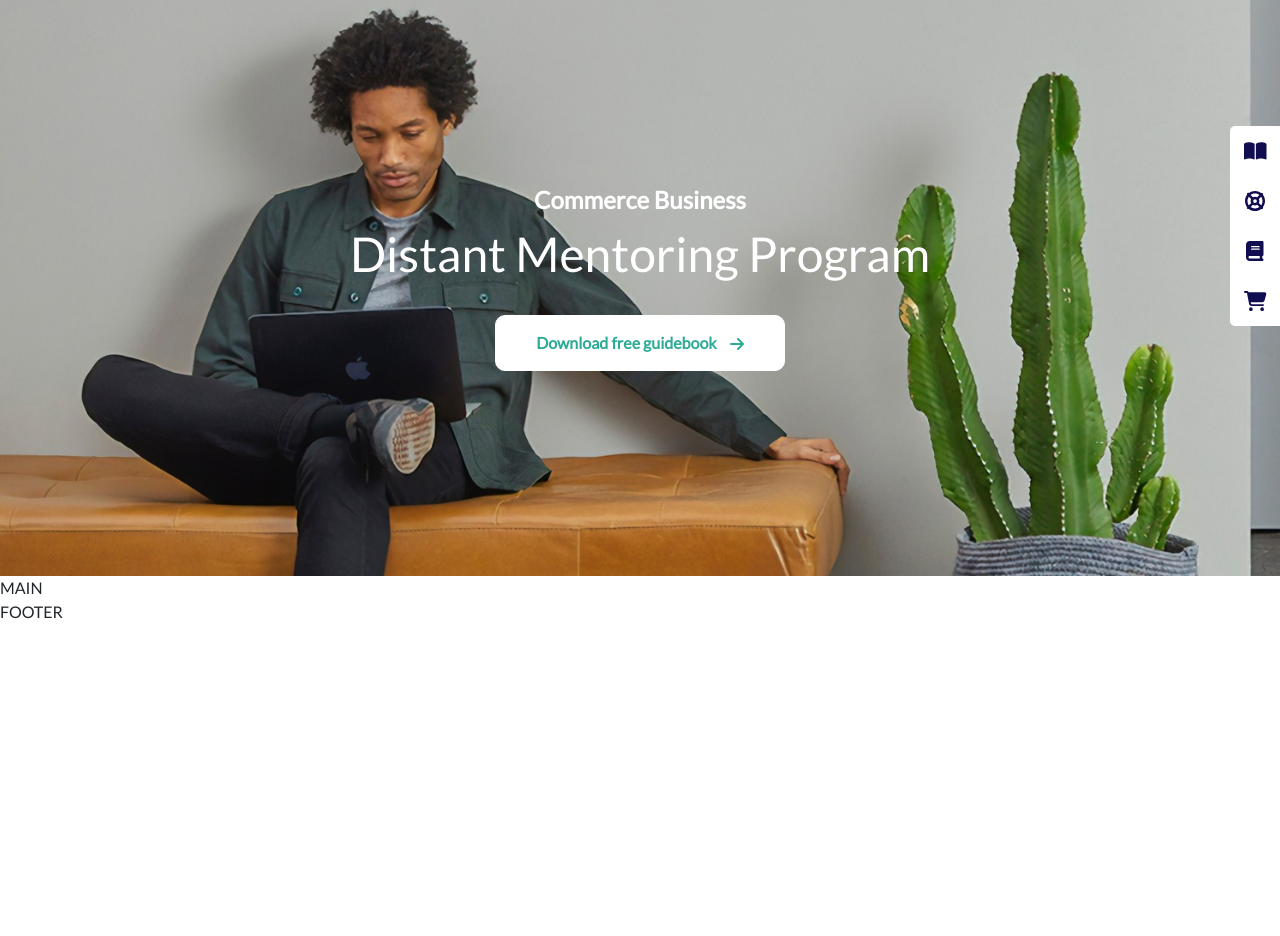
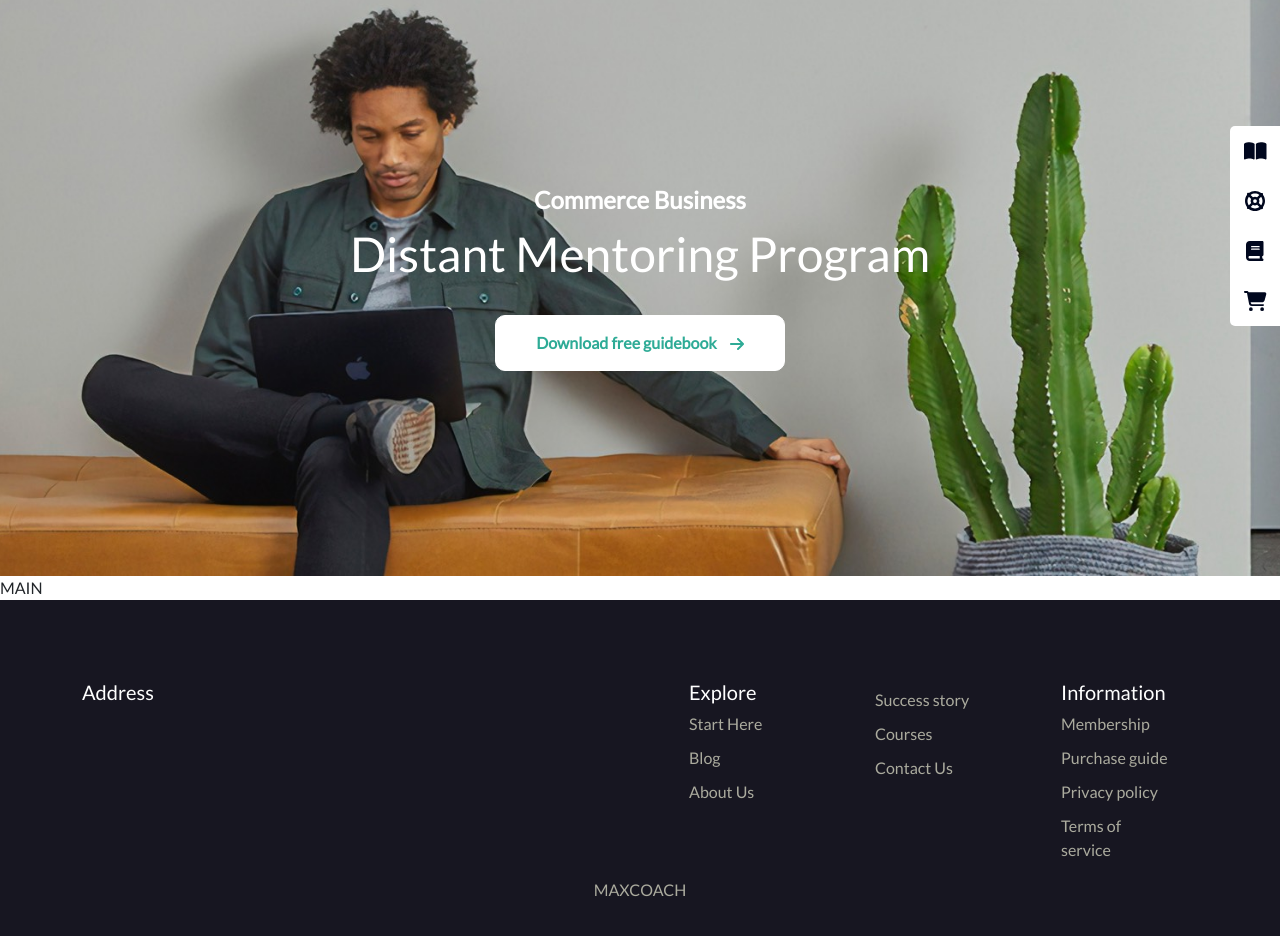
Before and after one commit to lucagad/proj-html-vuejs, a Vue app: page / in a window 1280 px wide. Shown: the part 160-1096 px from the top of the page. Before the commit the page ends 800 px from the top, so only its background shows below. Built offline with nearby package versions, Linux system fonts and the light colour scheme.

Commit message:
{Vue} Added: Partial FooterComponent

```diff
--- a/src/App.vue
+++ b/src/App.vue
@@ -7,7 +7,8 @@
     <HeroComponent />
 
     <MainComponent />
-    <FooterComponent />
+    <FooterComponent
+    :FooterElements="this.footerItems"/>
 
   </div>
 </template>
@@ -66,7 +67,12 @@ export default {
             {
               text: 'About Us',
               href: '#'
-            },
+            }
+          ]
+          },
+          {
+          text: ' ',
+          sublinks:[
             {
               text: 'Success story',
               href: '#'
@@ -102,7 +108,7 @@ export default {
             }
           ]
           },
-        ],
+        ]
 
       }
     },
--- a/src/assets/style/_mixins.scss
+++ b/src/assets/style/_mixins.scss
@@ -1,7 +1,7 @@
 @mixin flex-sbtw(){
   display: flex;
   justify-content: space-between;
-  align-items: center;
+  align-items: flex-start;
 }
 
 @mixin flex-cnt(){
--- a/src/assets/style/_vars.scss
+++ b/src/assets/style/_vars.scss
@@ -28,7 +28,7 @@ $meterial-design-casablanca:#f8b54e;
 
 // Navbar color
 
-$navbar-item-color: #100e51;
+$navbar-item-color: #00071e;
 $cart-items-number: #2eab96;
 
 $input-background-color: #f5f5f5;
@@ -41,10 +41,15 @@ $hero-text-color: #ffff;
 $hero-btn-background: #ffff;
 $hero-btn-text-color: #2eab96;
 
+$hero-right-bar-background: #ffff;
+$hero-right-bar-icon-color: #00071e;
 
-$hero-right-bar-background: #ffff;
-$hero-right-bar-icon-color: #100e51;
 
+// Footer color
+
+$footer-background-color: #171621;
+$footer-title-color: #ffff;
+$footer-text-color: #abab9e;
 
 
 
--- a/src/components/FooterComponent.vue
+++ b/src/components/FooterComponent.vue
@@ -1,12 +1,41 @@
 <template>
-  <div>
-    FOOTER
-  </div>
+  <footer class="wrapper">
+    <div class="container footer_container">
+
+      <div class="top_footer">
+        <div class="col_left">
+          <div class="address_box">
+            <h5>Address</h5>
+          </div>
+        </div>
+        <div class="col_right row">
+
+          <div v-for="(element,index) in FooterElements" :key="`footer-element-${index}`" class="col_right_inside col">
+            <h5>{{element.text}}</h5>
+
+            <div class="list_elements">
+              <ul>
+                <li v-for="(link,index) in element.sublinks" :key="`footer-subelement-${index}`"><a :href="link.href">{{link.text}}</a></li>
+              </ul>
+            </div>
+
+          </div>
+
+        </div>
+      </div>
+
+      <div class="footer_bottom"> MAXCOACH</div>
+
+    </div>
+  </footer>
 </template>
 
 <script>
 export default {
-  name: 'HeaderComponent'
+  name: 'FooterComponent',
+  props:{
+    FooterElements: Array,
+  }
 }
 </script>
 
@@ -17,5 +46,63 @@ export default {
 @import '../assets/style/utils';
 @import '../assets/style/vars';
 
+.wrapper{
+  position: relative;
+  background-color: $footer-background-color;
+  height: 400px;
+  width: 100%;
+
+  .footer_container{
+    @include flex-column-cnt();
+    color: $footer-text-color;
+
+    .top_footer{
+      margin-top: 80px;
+      @include flex-sbtw();
+      width: 100%;
+
+
+      .col_right{
+        width: 50%;
+        @include flex-sbtw();
+
+        h5{
+          color: $footer-title-color;
+        }
+        .col_right_inside{
+          margin: 0 25px;
+          width: 100%;
+
+          .list_elements {
+            width: 100%;
+            ul {
+              padding: 0;
+              li {
+                list-style: none;
+                margin-bottom: 10px;
+
+                a{
+                  text-decoration: none;
+                  color: $footer-text-color;
+                }
+              }
+            }
+          }
+
+        }
+      }
+
+      .col_left{
+        width: 50%;
+        @include flex-sbtw();
+
+        h5{
+          color: $footer-title-color;
+        }
+      }
+    }
+  }
+
+}
 
 </style>
--- a/src/components/HeaderComponent.vue
+++ b/src/components/HeaderComponent.vue
@@ -1,5 +1,5 @@
 <template>
-  <div class="container navbar_container">
+  <header class="container navbar_container">
     <nav class="navbar_custom justify-content-md-between py-2">
 
       <ul class="nav col-12 col-md-auto mb-2 justify-content-center mb-md-0">
@@ -35,7 +35,7 @@
       </div>
 
     </nav>
-  </div>
+  </header>
 </template>
 
 <script>
--- a/src/components/MainComponent.vue
+++ b/src/components/MainComponent.vue
@@ -1,7 +1,7 @@
 <template>
-  <div>
+  <main>
     MAIN
-  </div>
+  </main>
 </template>
 
 <script>
```
